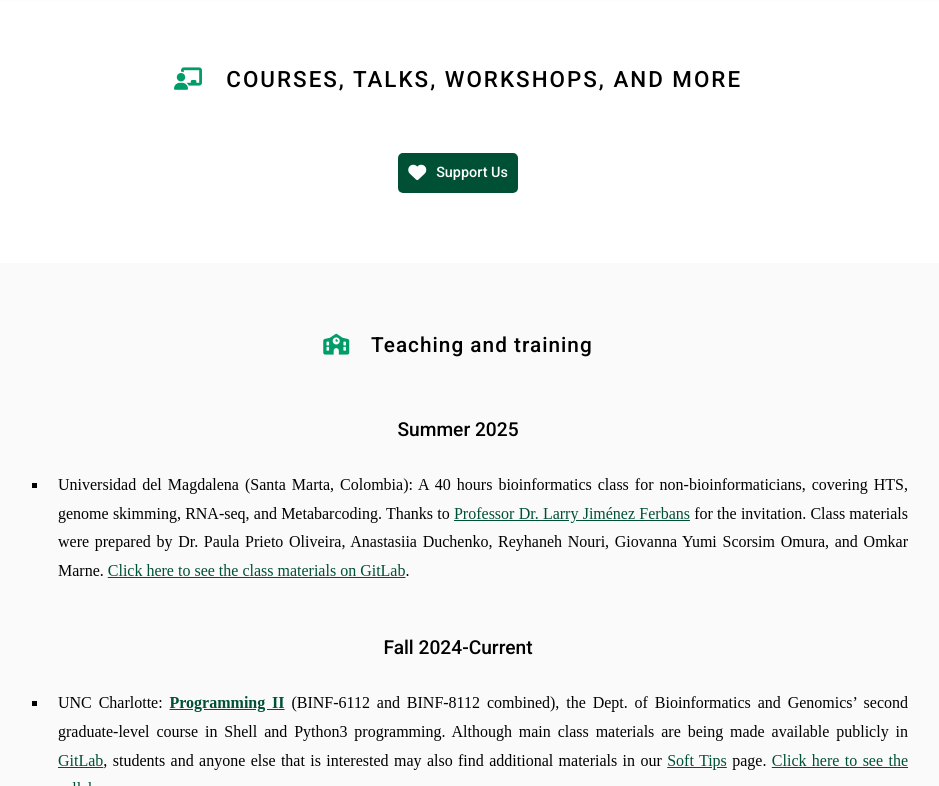
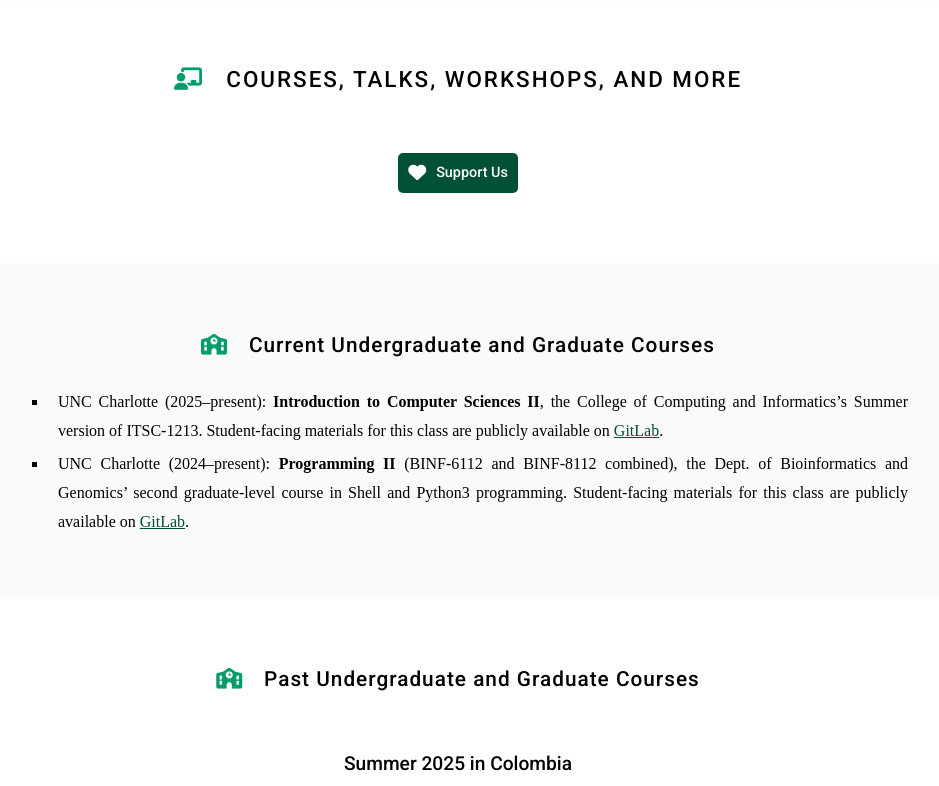
Before and after one commit to machadodj/machadodj.github.io, a Jekyll site: the page built from education/index.md, in a window 1280 px wide and 900 px high, cut to the strip 114-900 px from the top of the window. Shown: the whole strip, without its empty margins (182-1121 px from the left). Built offline with Jekyll 4.4.1, drawn with Linux system fonts in a browser that asks for light colours; nearby versions of some CDN libraries; some web fonts are replaced.

Commit message:
Updating materials related to undergraduate and graduate level courses

```diff
--- a/education/index.md
+++ b/education/index.md
@@ -12,19 +12,25 @@
 {% include link.html link="https://give.charlotte.edu/ascendportal/s/give" text="Support Us" icon="fas fa-heart" style="button" %}
 {:.center}
 
-<!--Courses-->
+<!--Current Courses-->
 
 {% include section.html %}
 
-## <i class="fas fa-school"></i>Teaching and training
+## <i class="fas fa-school"></i>Current Undergraduate and Graduate Courses
 
-### Summer 2025
+- UNC Charlotte (2025--present): **Introduction to Computer Sciences II**, the College of Computing and Informatics's Summer version of ITSC-1213. Student-facing materials for this class are publicly available on [GitLab](https://gitlab.com/phyloinformatics/introcompsci2).
+
+- UNC Charlotte (2024--present): **Programming II** (BINF-6112 and BINF-8112 combined), the Dept. of Bioinformatics and Genomics' second graduate-level course in Shell and Python3 programming. Student-facing materials for this class are publicly available on [GitLab](https://gitlab.com/phyloinformatics/pythonforbinf).
+
+<!--Past Courses-->
+
+{% include section.html %}
+
+## <i class="fas fa-school"></i>Past Undergraduate and Graduate Courses
+
+### Summer 2025 in Colombia
 
 - Universidad del Magdalena (Santa Marta, Colombia): A 40 hours bioinformatics class for non-bioinformaticians, covering HTS, genome skimming, RNA-seq, and Metabarcoding. Thanks to [Professor Dr. Larry Jiménez Ferbans](https://investigacion.unimagdalena.edu.co/persona/perfil/5178) for the invitation. Class materials were prepared by Dr. Paula Prieto Oliveira, Anastasiia Duchenko, Reyhaneh Nouri, Giovanna Yumi Scorsim Omura, and Omkar Marne. [Click here to see the class materials on GitLab](https://gitlab.com/phyloinformatics/binfco25).
-
-### Fall 2024-Current
-
-- UNC Charlotte: [**Programming II**](https://gitlab.com/codepython3) (BINF-6112 and BINF-8112 combined), the Dept. of Bioinformatics and Genomics' second graduate-level course in Shell and Python3 programming. Although main class materials are being made available publicly in [GitLab](https://gitlab.com/codepython3), students and anyone else that is interested may also find additional materials in our [Soft Tips](https://phyloinformatics.notion.site/Soft-tips-2303f513e4e6461285e4ad838bc9db61) page. [Click here to see the syllabus](https://gitlab.com/codepython3/read/-/blob/main/SYLLABUS.md).
 
 ### 2023
 
```
Also changed, not shown: _posts/2026-05-12-BinfAiReadyUpdate.md (added, +67 -0 lines).
